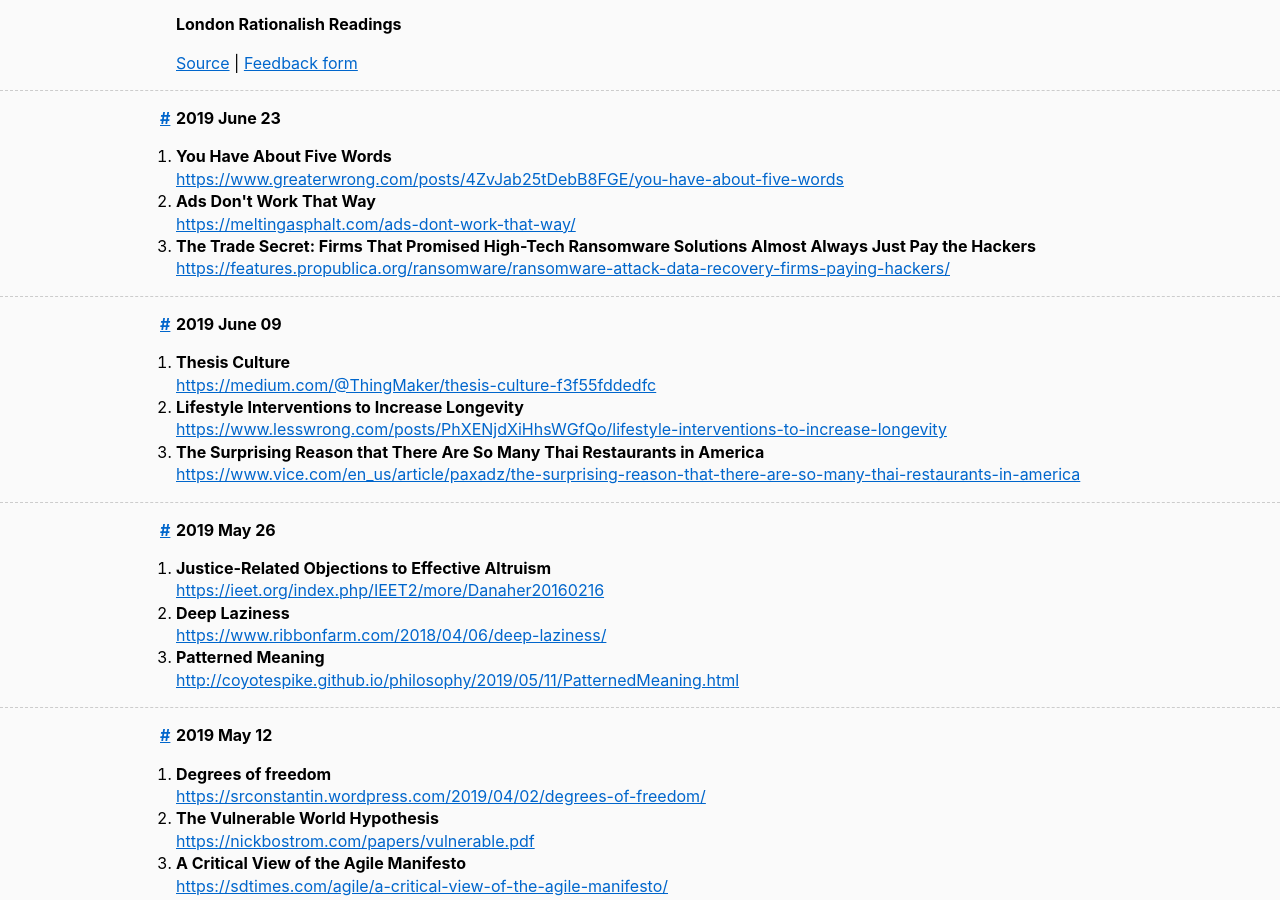
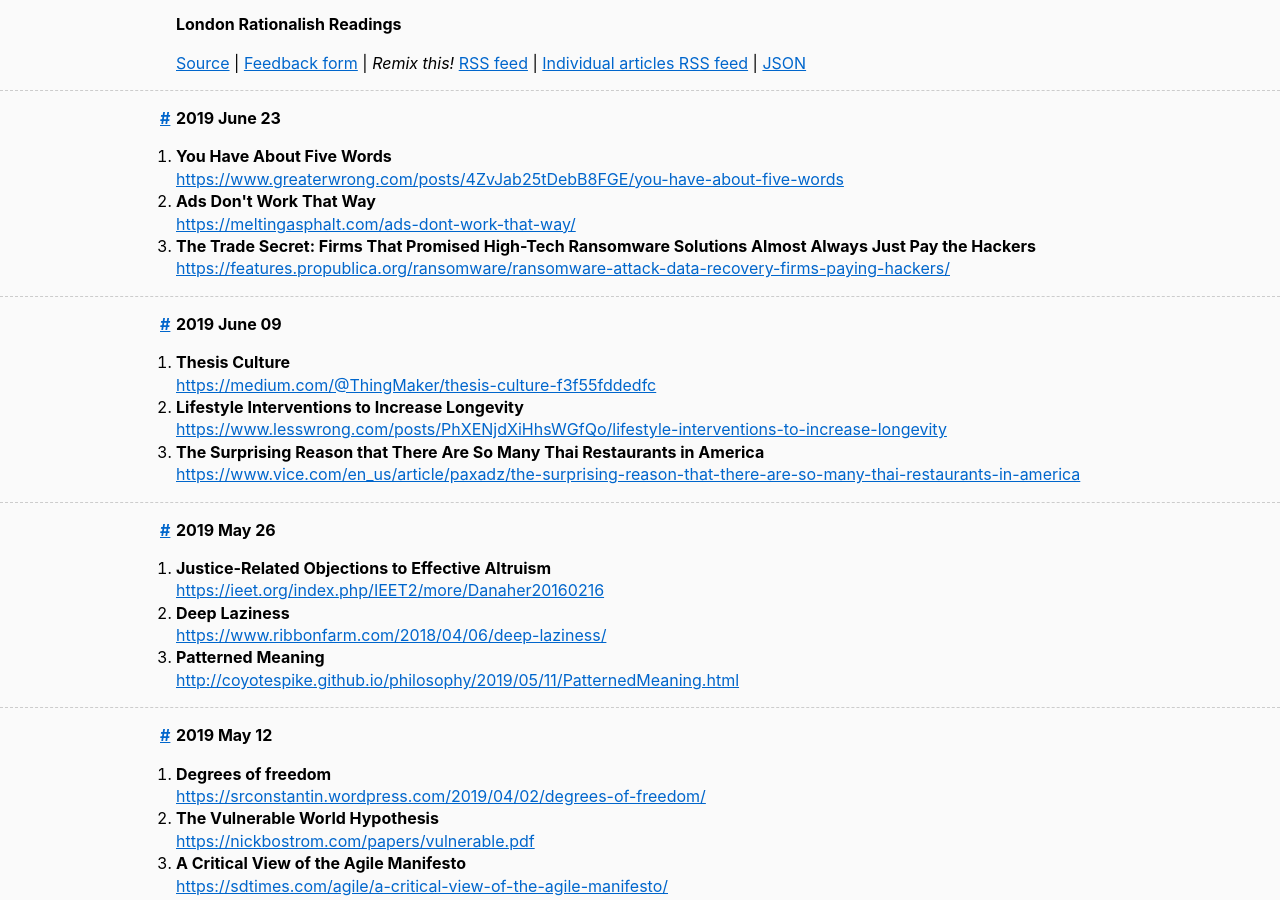
Before and after one commit to sackeyjason/london-rationalish-readings, a Jekyll site: the page built from index.html, in a window 1280 px wide and 900 px high. Built offline with Jekyll 4.4.1, drawn with Linux system fonts in a browser that asks for light colours.

Commit message:
Links to feeds

```diff
--- a/index.html
+++ b/index.html
@@ -5,8 +5,10 @@ title: London Rationalish Readings
 
 <section>
 <p><a href="https://github.com/sackeyjason/london-rationalish-readings">Source</a>
-|
-<a href="https://jasonsackey.typeform.com/to/AzJH8U">Feedback form</a>
+| <a href="https://jasonsackey.typeform.com/to/AzJH8U">Feedback form</a>
+| <i>Remix this!</i> <a href="./feed.xml">RSS feed</a>
+| <a href="./articles-feed.xml">Individual articles RSS feed</a>
+| <a href="./d.json">JSON</a>
 </p>
 </section>
 
```
